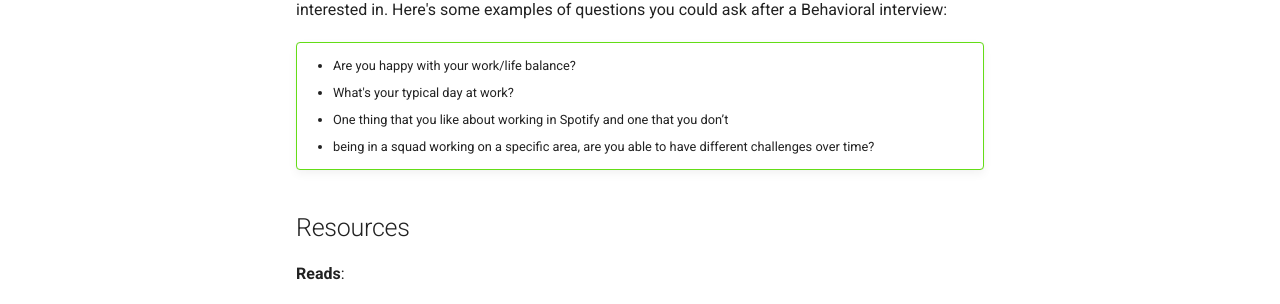
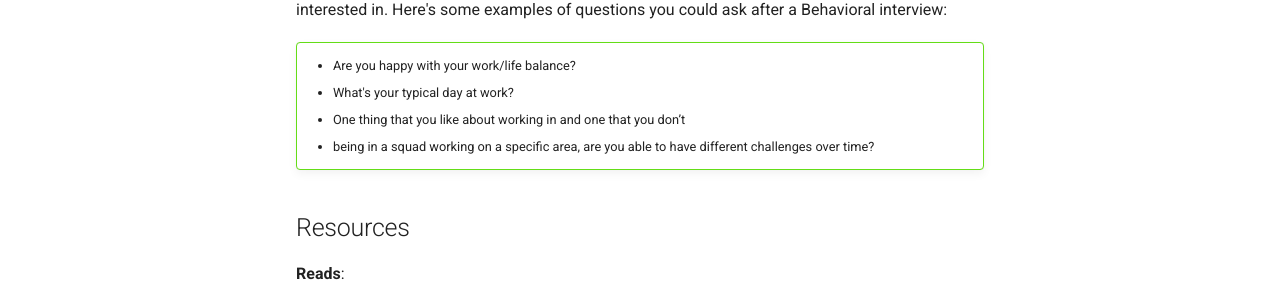
Before and after one commit to softwarebloat/software-engineer-interview-prep-kit, an MkDocs documentation site: the page built from docs/behavioral.md, in a window 1280 px wide and 900 px high, scrolled down 1353 px. Shown: the part 503-807 px from the top of the window. Built offline with MkDocs 1.6.1 and Material for MkDocs 9.7.7, drawn with Linux system fonts in a browser that asks for light colours; comment, search, counter and statistics services are not loaded.

Commit message:
Update behavioral.md

```diff
--- a/docs/behavioral.md
+++ b/docs/behavioral.md
@@ -56,7 +56,7 @@
 !!! question ""
     - Are you happy with your work/life balance?
     - What's your typical day at work?
-    - One thing that you like about working in Spotify and one that you don’t
+    - One thing that you like about working in <company> and one that you don’t
     - being in a squad working on a specific area, are you able to have different challenges over time?
 
 
```
